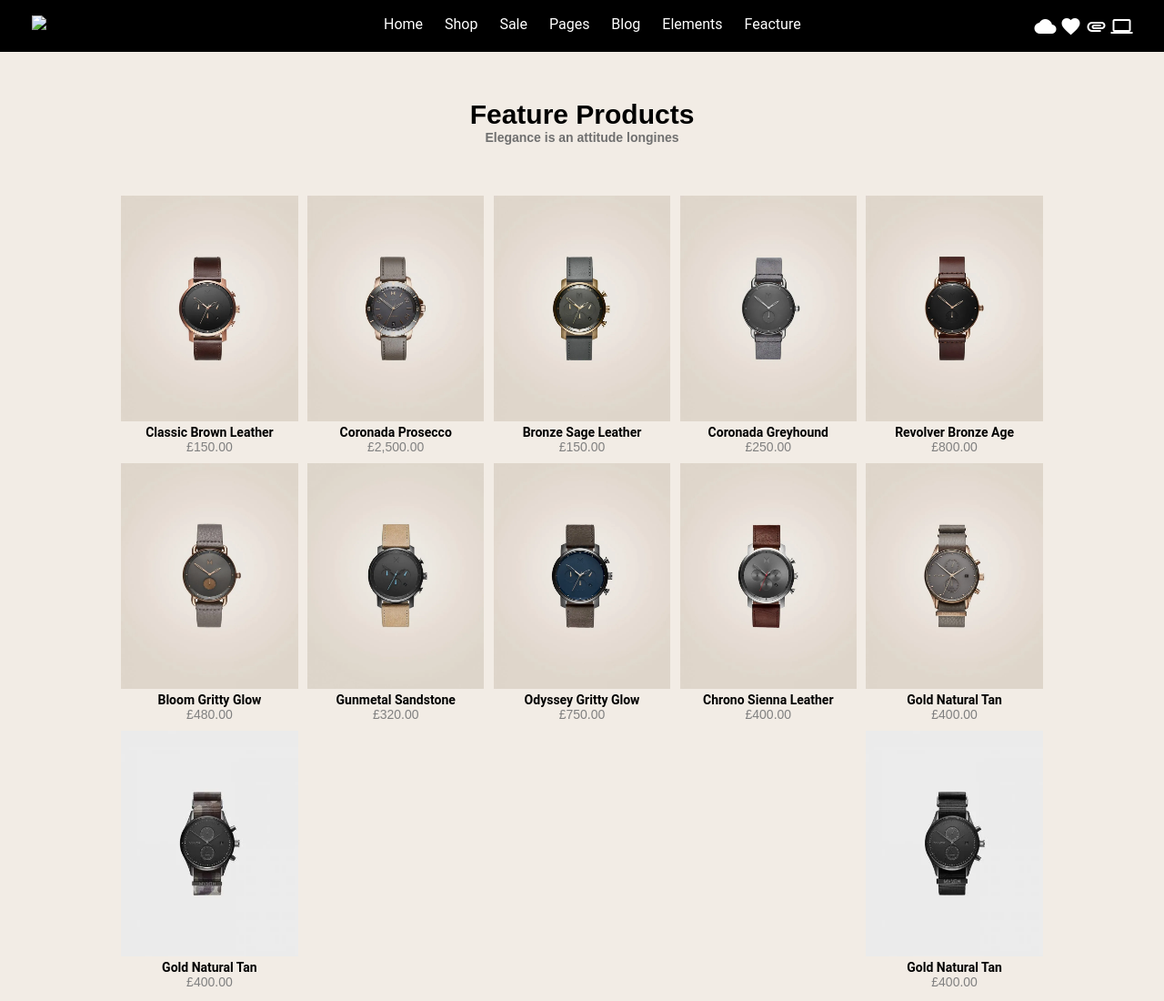
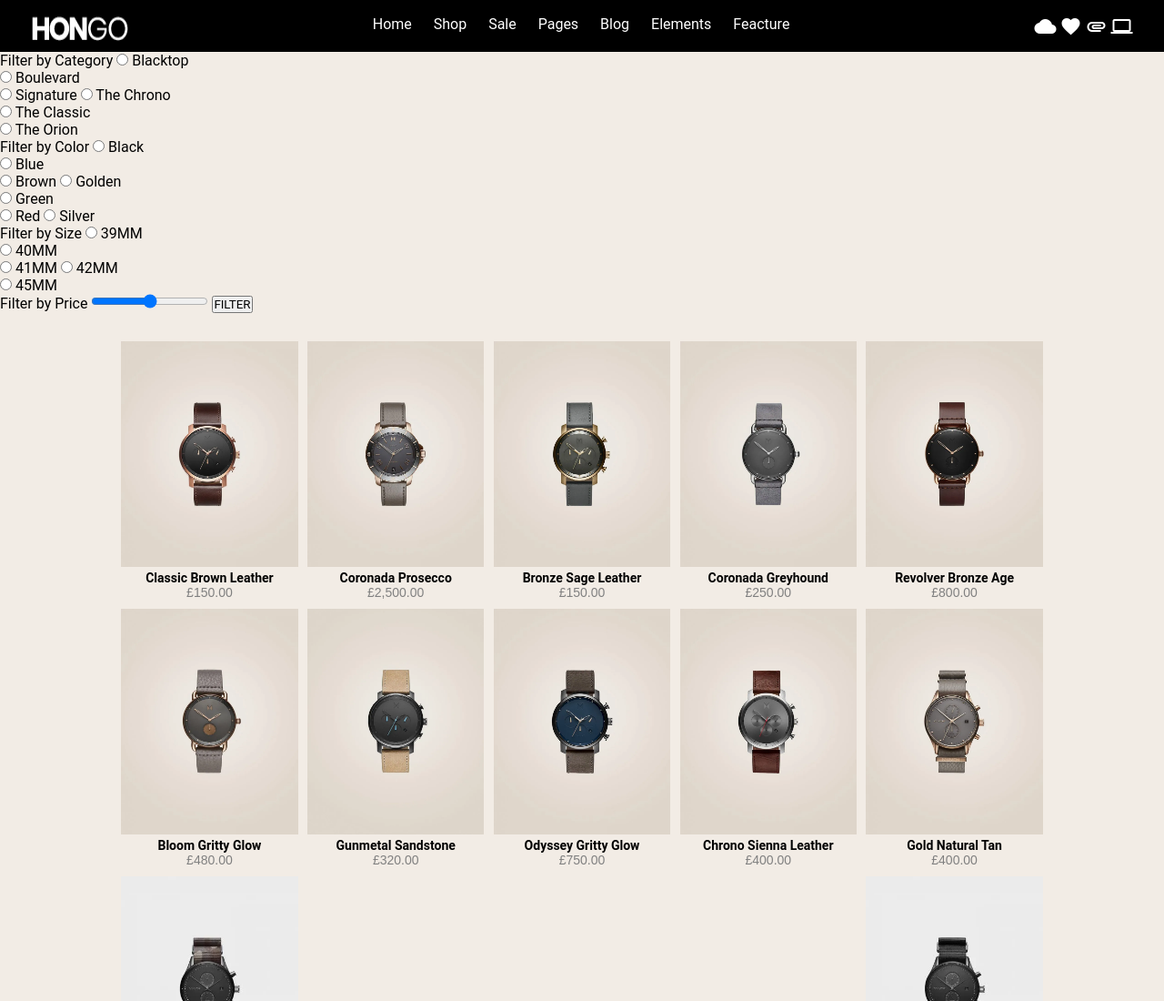
Before and after one commit to phoenixAgus/Hongo, a plain HTML site: page relojes.html in a window 1280 px wide. Shown: the top 1100 px of the page at 91% size. Drawn offline with Linux system fonts and the light colour scheme.

Commit message:
ya cagamos

```diff
--- a/relojes.html
+++ b/relojes.html
@@ -9,7 +9,7 @@
 
 	<header>
 		<section id="cabeza">
-		<img src="D:\Proyecto FEDE Universidad\Maquetado\Relojes\assets\hongo.png" alt="Logotipo Hongo">
+		<img src="assets/img/white-logo.png" alt="Logotipo Hongo">
 		<article>
 		<nav>
 
@@ -42,12 +42,60 @@
 
 
 	<main>
-		<section class="uno">
-			<h1>Feature Products</h1>
-			<h4>Elegance is an attitude longines</h4>
+		<section class="lateral">
+			<form>
+				<label for="category">Filter by Category</label>
+				<input type="radio" id="option1" name="option1" value="Blacktop">
+				<label for="option1"> Blacktop</label><br>
+				<input type="radio" id="option2" name="option2" value="Boulevard">
+				<label for="option2"> Boulevard</label><br>
+				<input type="radio" id="option3" name="option3" value="Signature">
+				<label for="option3"> Signature</label>
+				<input type="radio" id="option4" name="option4" value="TheChrono">
+				<label for="option4"> The Chrono</label><br>
+				<input type="radio" id="option5" name="option5" value="TheClassic">
+				<label for="option5"> The Classic</label><br>
+				<input type="radio" id="option6" name="option6" value="TheOrion">
+				<label for="option6"> The Orion</label>
+			</form>
+			<form>
+				<label for="Color">Filter by Color</label>
+				<input type="radio" id="option1" name="option1" value="Black">
+				<label for="option1"> Black</label><br>
+				<input type="radio" id="option2" name="option2" value="Blue">
+				<label for="option2"> Blue</label><br>
+				<input type="radio" id="option3" name="option3" value="Brown">
+				<label for="option3"> Brown</label>
+				<input type="radio" id="option4" name="option4" value="Golden">
+				<label for="option4"> Golden</label><br>
+				<input type="radio" id="option5" name="option5" value="Green">
+				<label for="option5"> Green</label><br>
+				<input type="radio" id="option6" name="option6" value="Red">
+				<label for="option6"> Red</label>
+				<input type="radio" id="option6" name="option6" value="Silver">
+				<label for="option7"> Silver</label>
+			</form>
+			<form>
+				<label for="Size">Filter by Size</label>
+				<input type="radio" id="option1" name="option1" value="39MM">
+				<label for="option1"> 39MM</label><br>
+				<input type="radio" id="option2" name="option2" value="40MM">
+				<label for="option2"> 40MM</label><br>
+				<input type="radio" id="option3" name="option3" value="41MM">
+				<label for="option3"> 41MM</label>
+				<input type="radio" id="option4" name="option4" value="42MM">
+				<label for="option4"> 42MM</label><br>
+				<input type="radio" id="option5" name="option5" value="45MM">
+				<label for="option5"> 45MM</label><br>
+			</form>
+			<form >
+				<label for="Leuros">Filter by Price</label>
+				<input type="range" id="price" name="price" min="10" max="4,000">
+				<input type="submit" value="FILTER">
+			  </form>
 		</section>
+
 		<section class="catalogo">
-
 
 			<article>
 				<a href=""><img src="assets\img\reloj1.webp" alt="Classic Brown Leather"></a>
```
